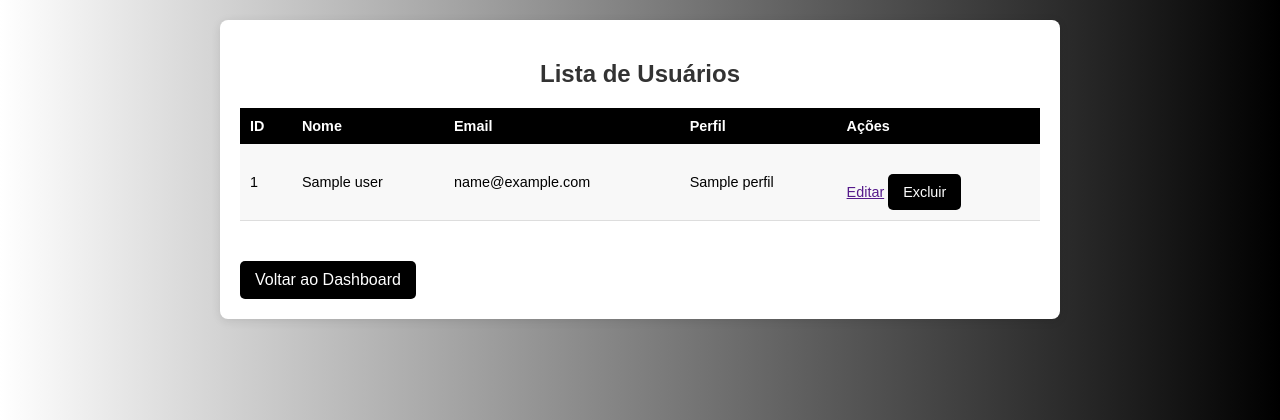
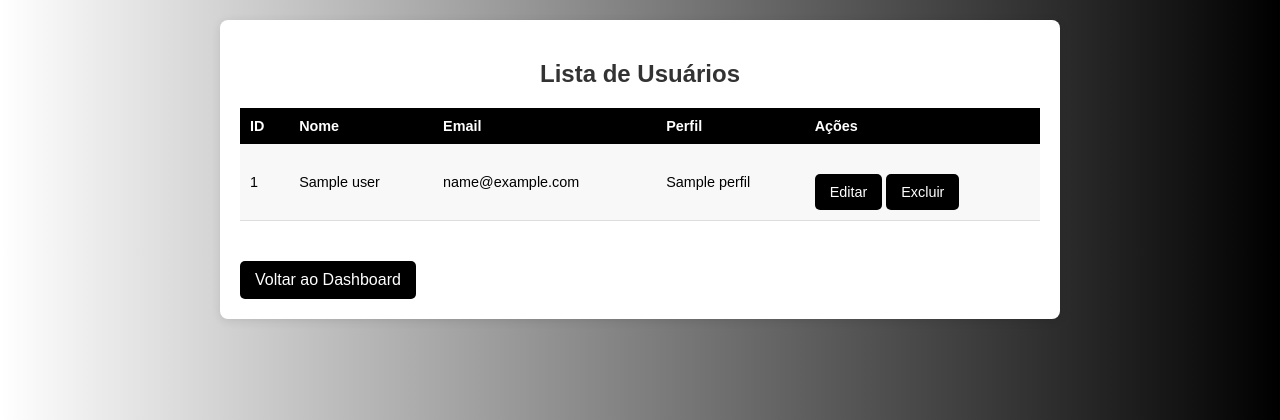
Before and after one commit to poxxataly26/cadlog-system, a PHP site: template views/list_users.php in a window 1280 px wide. Shown: the top 420 px of the page. Run offline with PHP 8.4, Linux system fonts and the light colour scheme; the visitor is signed in with stand-in values (Sample User, id 1); the template is opened without the code that fills it: most values are stand-ins (such as "Sample title", 1, 10 or a date in 2020).

Commit message:
Inserindo dashboard

```diff
--- a/views/list_users.php
+++ b/views/list_users.php
@@ -97,7 +97,7 @@ h2 {
                             <td> <?= $user['perfil'] ?> </td>
                             <td>
                                 <?php if ($_SESSION['perfil'] == 'admin' || $_SESSION['perfil'] == 'gestor') : ?>
-                                    <a href="">Editar</a>
+                                    <a href="index.php?action=edit&id=<?=$user['id'] ?>" class="btn">Editar</a>
                                 <?php endif; ?>
 
                                 <?php if ($_SESSION['perfil'] == 'admin') : ?>
@@ -111,7 +111,7 @@ h2 {
                 </tbody>
             </table>
 
-            <a href="index.php?action=login" class="btn">Voltar ao Dashboard</a>
+            <a href="index.php?action=dashboard" class="btn">Voltar ao Dashboard</a>
         </div>
 
     </body>
```
